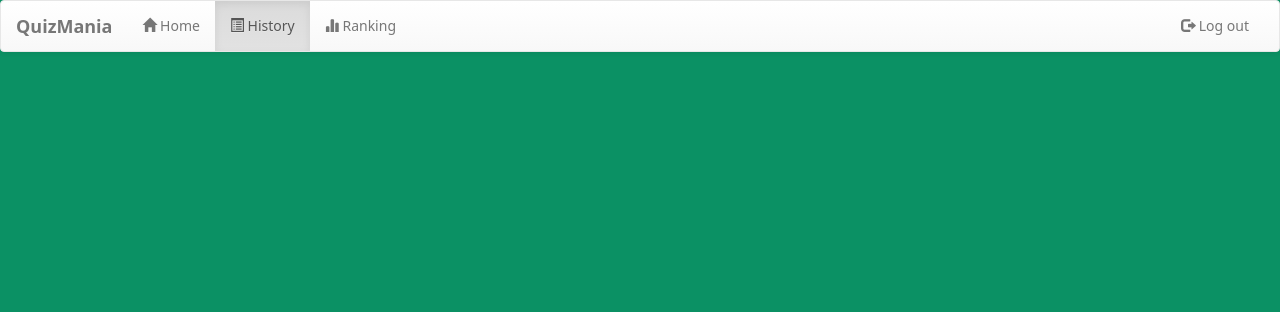
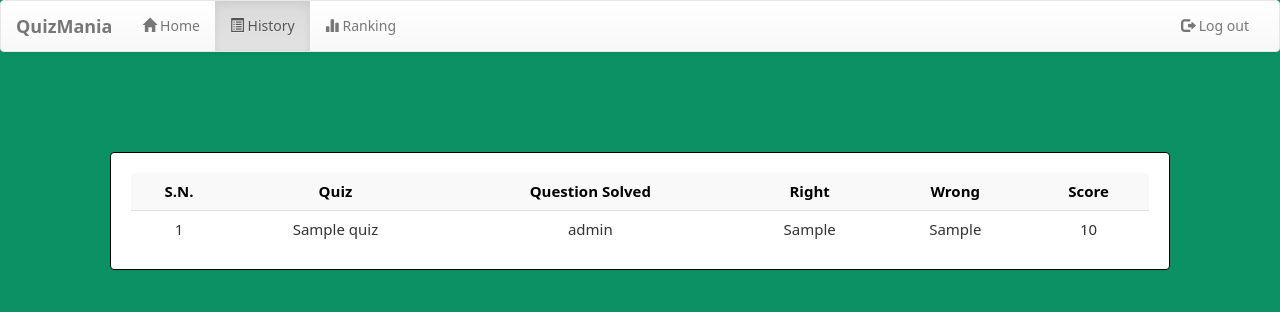
Before and after one commit to atharvadpatil/QuizMania, a PHP site: page /welcome.php?q=2 in a window 1280 px wide. Shown: the top 312 px of the page. Run offline with PHP 8.4, Linux system fonts and the light colour scheme; the visitor is signed in with stand-in values (Sample User, id 1); tables that the repository leaves empty or names only in its code hold one stand-in row (values such as "Sample post").

Commit message:
Added the ranks and history pages

```diff
--- a/welcome.php
+++ b/welcome.php
@@ -154,7 +154,54 @@
                         echo '</table></div>';
                     }
                 ?>
+               <?php
+                    if(@$_GET['q']== 2)
+                    {
+                        $q=mysqli_query($con,"SELECT * FROM history WHERE email='$email' ORDER BY date DESC " )or die('Error197');
+                        echo  '<div class="panel title">
+                        <table class="table table-striped title1" >
+                        <tr style="color:black;"><td><center><b>S.N.</b></center></td><td><center><b>Quiz</b></center></td><td><center><b>Question Solved</b></center></td><td><center><b>Right</b></center></td><td><center><b>Wrong<b></center></td><td><center><b>Score</b></center></td>';
+                        $c=0;
+                        while($row=mysqli_fetch_array($q) )
+                        {
+                        $eid=$row['eid'];
+                        $s=$row['score'];
+                        $w=$row['wrong'];
+                        $r=$row['correct'];
+                        $qa=$row['level'];
+                        $q23=mysqli_query($con,"SELECT title FROM quiz WHERE  eid='$eid' " )or die('Error208');
 
+                        while($row=mysqli_fetch_array($q23) )
+                        {  $title=$row['title'];  }
+                        $c++;
+                        echo '<tr><td><center>'.$c.'</center></td><td><center>'.$title.'</center></td><td><center>'.$qa.'</center></td><td><center>'.$r.'</center></td><td><center>'.$w.'</center></td><td><center>'.$s.'</center></td></tr>';
+                        }
+                        echo'</table></div>';
+                    }
+
+                    if(@$_GET['q']== 3)
+                    {
+                        $q=mysqli_query($con,"SELECT * FROM rank ORDER BY score DESC " )or die('Error223');
+                        echo  '<div class="panel title"><div class="table-responsive">
+                        <table class="table table-striped title1" >
+                        <tr style="color:red"><td><center><b>Rank</b></center></td><td><center><b>Name</b></center></td><td><center><b>Email</b></center></td><td><center><b>Score</b></center></td></tr>';
+                        $c=0;
+
+                        while($row=mysqli_fetch_array($q) )
+                        {
+                            $e=$row['email'];
+                            $s=$row['score'];
+                            $q12=mysqli_query($con,"SELECT * FROM user WHERE email='$e' " )or die('Error231');
+                            while($row=mysqli_fetch_array($q12) )
+                            {
+                                $name=$row['name'];
+                            }
+                            $c++;
+                            echo '<tr><td style="color:black"><center><b>'.$c.'</b></center></td><td><center>'.$name.'</center></td><td><center>'.$e.'</center></td><td><center>'.$s.'</center></td></tr>';
+                        }
+                        echo '</table></div></div>';
+                    }
+                ?>
 
 </body>
 </html>
```
